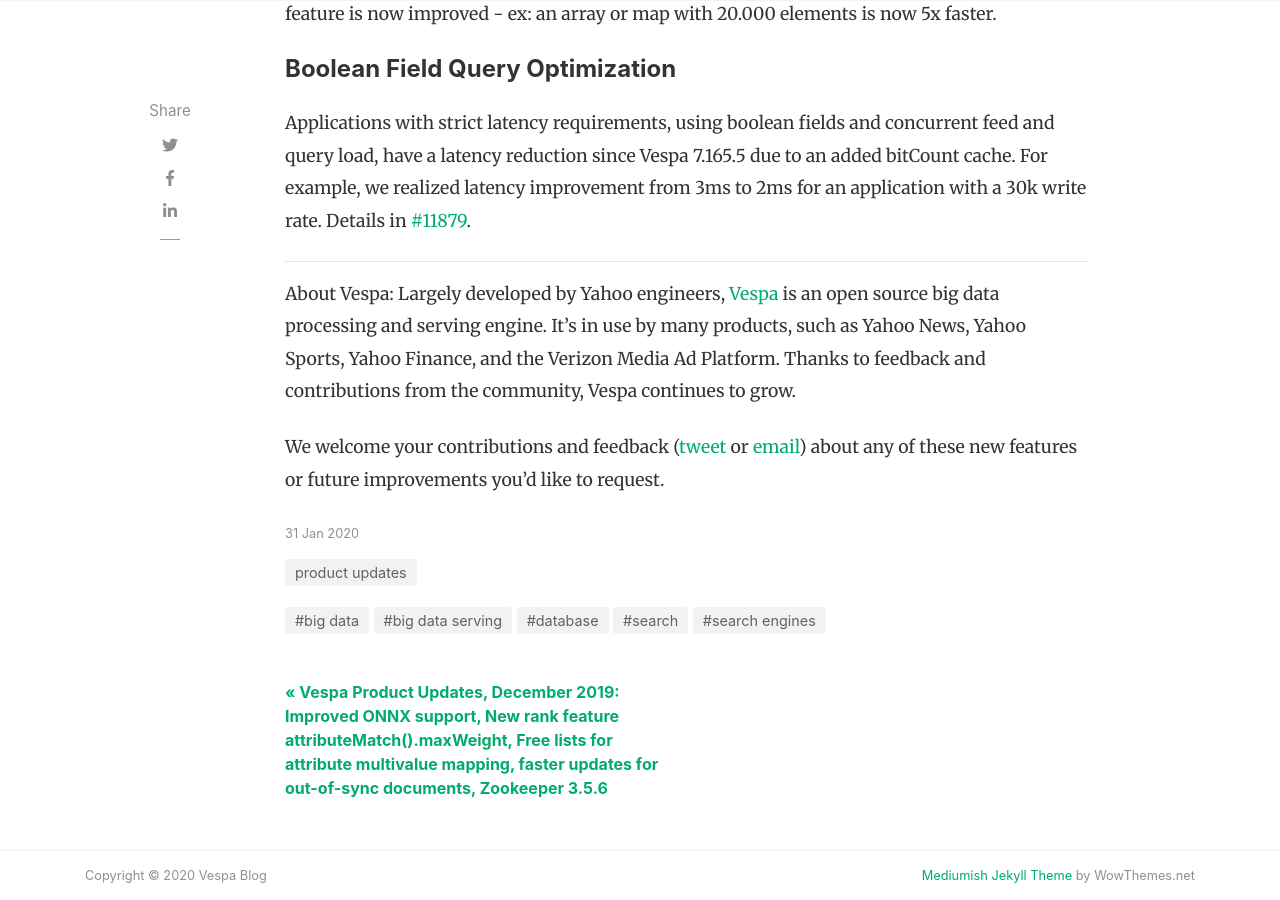
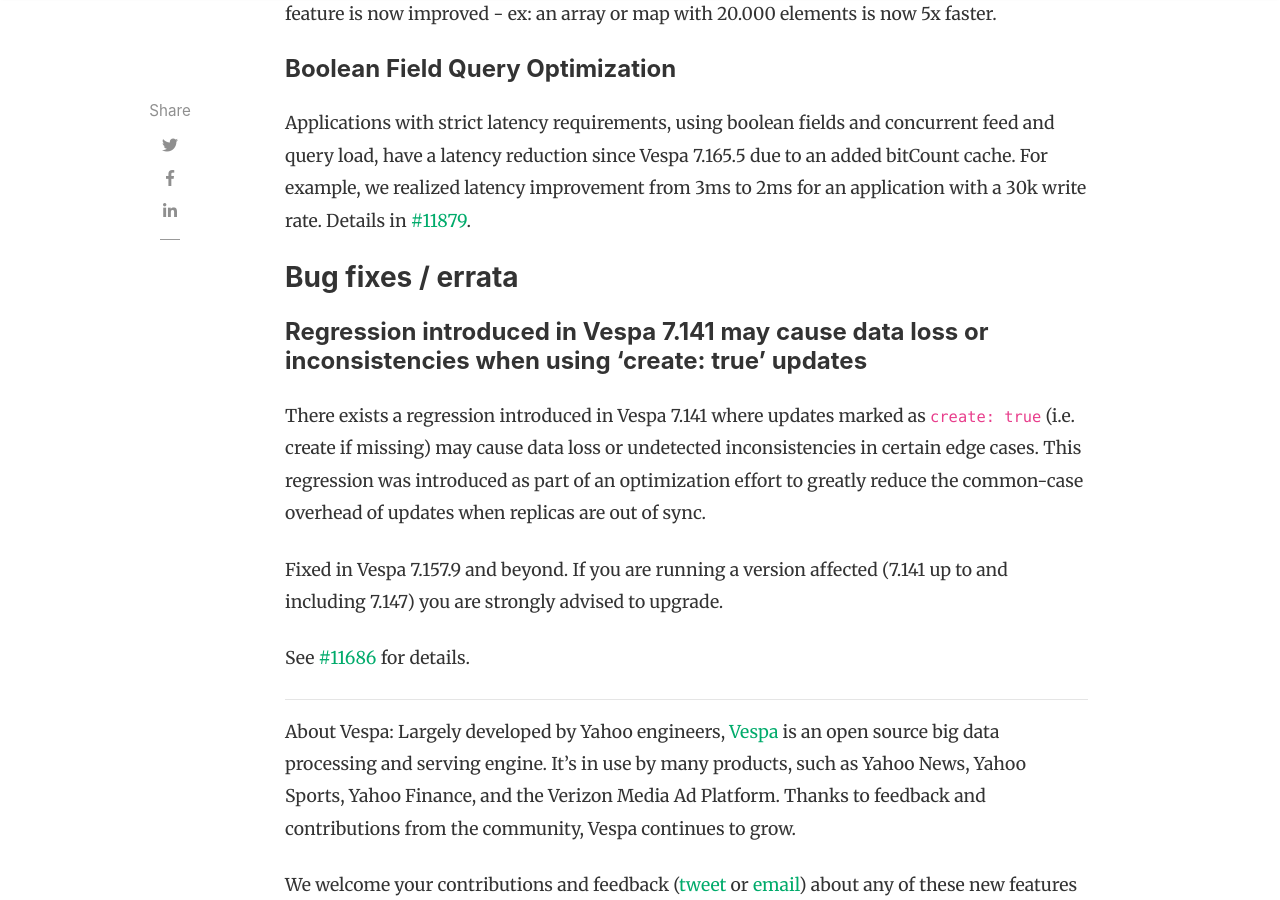
Before and after one commit to vespa-engine/blog, a Jekyll site: the page built from _posts/product-updates/2020-01-31-vespa-product-updates-january-2020.md, in a window 1280 px wide and 900 px high, scrolled down 1170 px. Built offline with Jekyll 4.4.1, drawn with Linux system fonts in a browser that asks for light colours; nearby versions of some CDN libraries; comment, search, counter and statistics services are not loaded.

Commit message:
Add errata section to January 2020 updates

```diff
--- a/_posts/product-updates/2020-01-31-vespa-product-updates-january-2020.md
+++ b/_posts/product-updates/2020-01-31-vespa-product-updates-january-2020.md
@@ -47,6 +47,15 @@
 #### Boolean Field Query Optimization
 Applications with strict latency requirements, using boolean fields and concurrent feed and query load, have a latency reduction since Vespa 7.165.5 due to an added bitCount cache. For example, we realized latency improvement from 3ms to 2ms for an application with a 30k write rate. Details in [#11879](https://github.com/vespa-engine/vespa/pull/11879).
 
+### Bug fixes / errata
+
+#### Regression introduced in Vespa 7.141 may cause data loss or inconsistencies when using 'create: true' updates
+There exists a regression introduced in Vespa 7.141 where updates marked as `create: true` (i.e. create if missing) may cause data loss or undetected inconsistencies in certain edge cases. This regression was introduced as part of an optimization effort to greatly reduce the common-case overhead of updates when replicas are out of sync.
+
+Fixed in Vespa 7.157.9 and beyond. If you are running a version affected (7.141 up to and including 7.147) you are strongly advised to upgrade.
+
+See [#11686](https://github.com/vespa-engine/vespa/issues/11686) for details.
+
 ___
 About Vespa: Largely developed by Yahoo engineers,
 [Vespa](https://github.com/vespa-engine/vespa) is an open source big data processing and serving engine.
```
